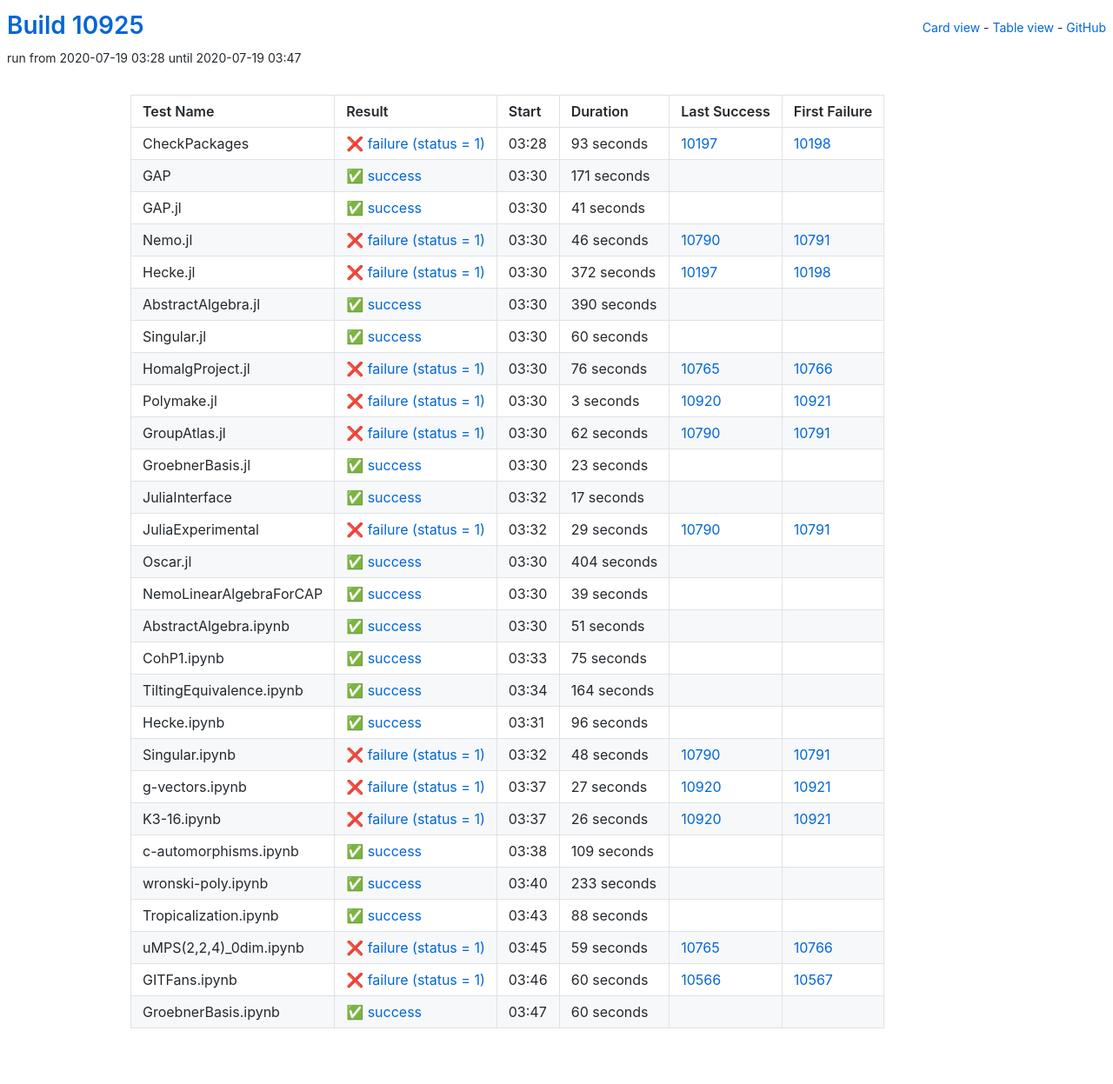
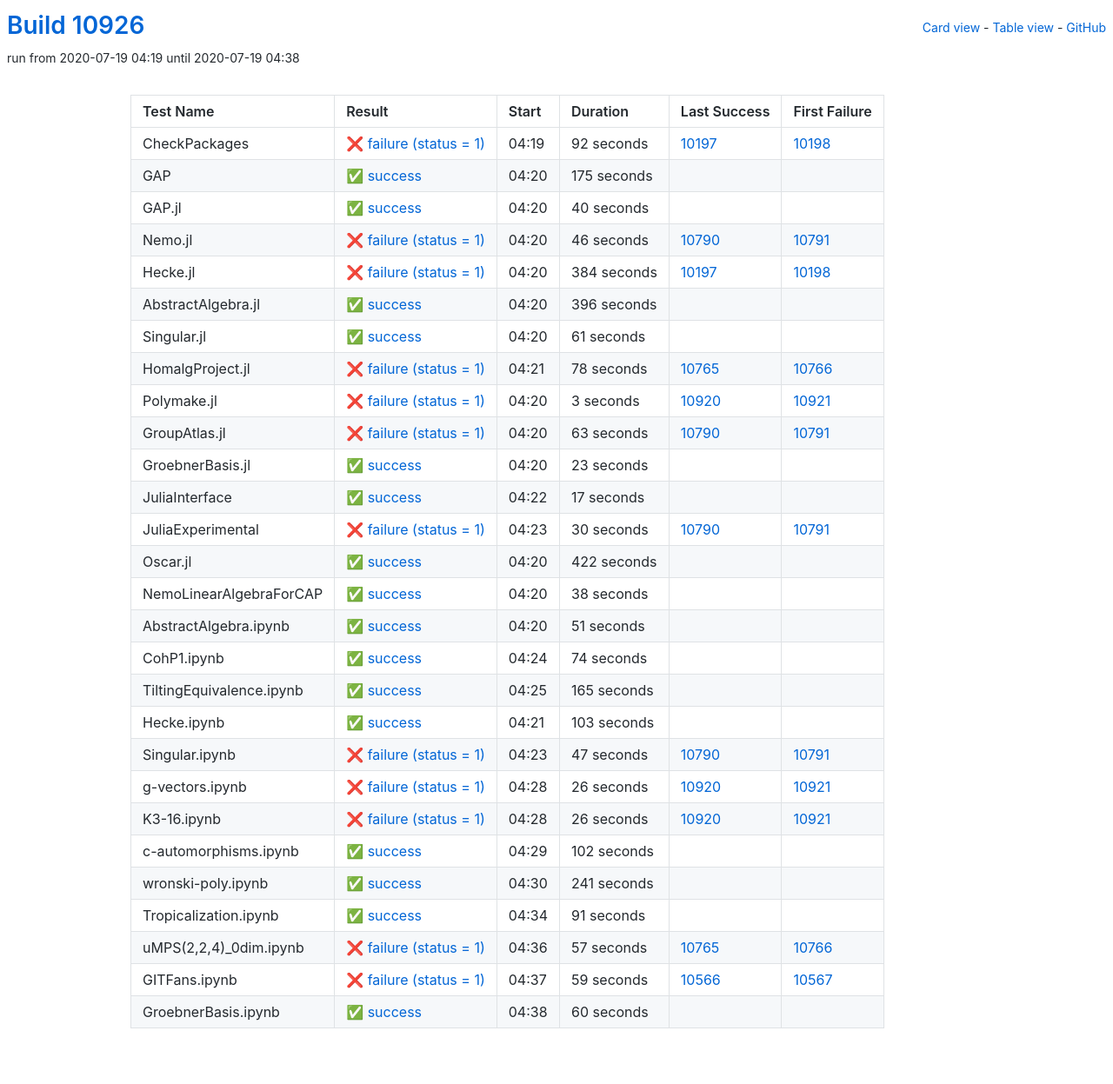
Before and after one commit to oscar-system/oscar-ci-status, a Jekyll site: the page built from table.html, in a window 1280 px wide. Shown: the whole page at 87% size. Built offline with Jekyll 4.4.1, drawn with Linux system fonts in a browser that asks for light colours.

Commit message:
Build #10926

```diff
--- a/_data/ci.yml
+++ b/_data/ci.yml
@@ -1,6 +1,6 @@
 ---
-build: 10925
-build_url: https://oscarci.mathematik.uni-kl.de/job/oscar/10925/
+build: 10926
+build_url: https://oscarci.mathematik.uni-kl.de/job/oscar/10926/
 job: oscar
 organization: oscar-system
 repo: oscar-ci-status
@@ -8,44 +8,44 @@
 tests:
 - name: CheckPackages
   id: checkpackages
-  log: https://oscarci.mathematik.uni-kl.de/job/oscar/10925/artifact/logs/build-10925/CheckPackages.log
-  start: 2020-07-19 03:28
+  log: https://oscarci.mathematik.uni-kl.de/job/oscar/10926/artifact/logs/build-10926/CheckPackages.log
+  start: 2020-07-19 04:19
   success: false
   exitcode: 1
   status: failure
-  duration: 93
+  duration: 92
   last_success: 10197
   last_success_url: https://oscarci.mathematik.uni-kl.de/job/oscar/10197/
   first_failure: 10198
   first_failure_url: https://oscarci.mathematik.uni-kl.de/job/oscar/10198/
 - name: GAP
   id: gap
-  log: https://oscarci.mathematik.uni-kl.de/job/oscar/10925/artifact/logs/build-10925/GAP.log
-  start: 2020-07-19 03:30
+  log: https://oscarci.mathematik.uni-kl.de/job/oscar/10926/artifact/logs/build-10926/GAP.log
+  start: 2020-07-19 04:20
   success: true
   exitcode: 0
   status: success
-  duration: 171
+  duration: 175
   last_success: false
   last_success_url:
   first_failure: false
   first_failure_url:
 - name: GAP.jl
   id: gap-jl
-  log: https://oscarci.mathematik.uni-kl.de/job/oscar/10925/artifact/logs/build-10925/GAP.jl.log
-  start: 2020-07-19 03:30
+  log: https://oscarci.mathematik.uni-kl.de/job/oscar/10926/artifact/logs/build-10926/GAP.jl.log
+  start: 2020-07-19 04:20
   success: true
   exitcode: 0
   status: success
-  duration: 41
+  duration: 40
   last_success: false
   last_success_url:
   first_failure: false
   first_failure_url:
 - name: Nemo.jl
   id: nemo-jl
-  log: https://oscarci.mathematik.uni-kl.de/job/oscar/10925/artifact/logs/build-10925/Nemo.jl.log
-  start: 2020-07-19 03:30
+  log: https://oscarci.mathematik.uni-kl.de/job/oscar/10926/artifact/logs/build-10926/Nemo.jl.log
+  start: 2020-07-19 04:20
   success: false
   exitcode: 1
   status: failure
@@ -56,56 +56,56 @@
   first_failure_url: https://oscarci.mathematik.uni-kl.de/job/oscar/10791/
 - name: Hecke.jl
   id: hecke-jl
-  log: https://oscarci.mathematik.uni-kl.de/job/oscar/10925/artifact/logs/build-10925/Hecke.jl.log
-  start: 2020-07-19 03:30
+  log: https://oscarci.mathematik.uni-kl.de/job/oscar/10926/artifact/logs/build-10926/Hecke.jl.log
+  start: 2020-07-19 04:20
   success: false
   exitcode: 1
   status: failure
-  duration: 372
+  duration: 384
   last_success: 10197
   last_success_url: https://oscarci.mathematik.uni-kl.de/job/oscar/10197/
   first_failure: 10198
   first_failure_url: https://oscarci.mathematik.uni-kl.de/job/oscar/10198/
 - name: AbstractAlgebra.jl
   id: abstractalgebra-jl
-  log: https://oscarci.mathematik.uni-kl.de/job/oscar/10925/artifact/logs/build-10925/AbstractAlgebra.jl.log
-  start: 2020-07-19 03:30
+  log: https://oscarci.mathematik.uni-kl.de/job/oscar/10926/artifact/logs/build-10926/AbstractAlgebra.jl.log
+  start: 2020-07-19 04:20
   success: true
   exitcode: 0
   status: success
-  duration: 390
+  duration: 396
   last_success: false
   last_success_url:
   first_failure: false
   first_failure_url:
 - name: Singular.jl
   id: singular-jl
-  log: https://oscarci.mathematik.uni-kl.de/job/oscar/10925/artifact/logs/build-10925/Singular.jl.log
-  start: 2020-07-19 03:30
+  log: https://oscarci.mathematik.uni-kl.de/job/oscar/10926/artifact/logs/build-10926/Singular.jl.log
+  start: 2020-07-19 04:20
   success: true
   exitcode: 0
   status: success
-  duration: 60
+  duration: 61
   last_success: false
   last_success_url:
   first_failure: false
   first_failure_url:
 - name: HomalgProject.jl
   id: homalgproject-jl
-  log: https://oscarci.mathematik.uni-kl.de/job/oscar/10925/artifact/logs/build-10925/HomalgProject.jl.log
-  start: 2020-07-19 03:30
+  log: https://oscarci.mathematik.uni-kl.de/job/oscar/10926/artifact/logs/build-10926/HomalgProject.jl.log
+  start: 2020-07-19 04:21
   success: false
   exitcode: 1
   status: failure
-  duration: 76
+  duration: 78
   last_success: 10765
   last_success_url: https://oscarci.mathematik.uni-kl.de/job/oscar/10765/
   first_failure: 10766
   first_failure_url: https://oscarci.mathematik.uni-kl.de/job/oscar/10766/
 - name: Polymake.jl
   id: polymake-jl
-  log: https://oscarci.mathematik.uni-kl.de/job/oscar/10925/artifact/logs/build-10925/Polymake.jl.log
-  start: 2020-07-19 03:30
+  log: https://oscarci.mathematik.uni-kl.de/job/oscar/10926/artifact/logs/build-10926/Polymake.jl.log
+  start: 2020-07-19 04:20
   success: false
   exitcode: 1
   status: failure
@@ -116,20 +116,20 @@
   first_failure_url: https://oscarci.mathematik.uni-kl.de/job/oscar/10921/
 - name: GroupAtlas.jl
   id: groupatlas-jl
-  log: https://oscarci.mathematik.uni-kl.de/job/oscar/10925/artifact/logs/build-10925/GroupAtlas.jl.log
-  start: 2020-07-19 03:30
+  log: https://oscarci.mathematik.uni-kl.de/job/oscar/10926/artifact/logs/build-10926/GroupAtlas.jl.log
+  start: 2020-07-19 04:20
   success: false
   exitcode: 1
   status: failure
-  duration: 62
+  duration: 63
   last_success: 10790
   last_success_url: https://oscarci.mathematik.uni-kl.de/job/oscar/10790/
   first_failure: 10791
   first_failure_url: https://oscarci.mathematik.uni-kl.de/job/oscar/10791/
 - name: GroebnerBasis.jl
   id: groebnerbasis-jl
-  log: https://oscarci.mathematik.uni-kl.de/job/oscar/10925/artifact/logs/build-10925/GroebnerBasis.jl.log
-  start: 2020-07-19 03:30
+  log: https://oscarci.mathematik.uni-kl.de/job/oscar/10926/artifact/logs/build-10926/GroebnerBasis.jl.log
+  start: 2020-07-19 04:20
   success: true
   exitcode: 0
   status: success
@@ -140,8 +140,8 @@
   first_failure_url:
 - name: JuliaInterface
   id: juliainterface
-  log: https://oscarci.mathematik.uni-kl.de/job/oscar/10925/artifact/logs/build-10925/JuliaInterface.log
-  start: 2020-07-19 03:32
+  log: https://oscarci.mathematik.uni-kl.de/job/oscar/10926/artifact/logs/build-10926/JuliaInterface.log
+  start: 2020-07-19 04:22
   success: true
   exitcode: 0
   status: success
@@ -152,44 +152,44 @@
   first_failure_url:
 - name: JuliaExperimental
   id: juliaexperimental
-  log: https://oscarci.mathematik.uni-kl.de/job/oscar/10925/artifact/logs/build-10925/JuliaExperimental.log
-  start: 2020-07-19 03:32
+  log: https://oscarci.mathematik.uni-kl.de/job/oscar/10926/artifact/logs/build-10926/JuliaExperimental.log
+  start: 2020-07-19 04:23
   success: false
   exitcode: 1
   status: failure
-  duration: 29
+  duration: 30
   last_success: 10790
   last_success_url: https://oscarci.mathematik.uni-kl.de/job/oscar/10790/
   first_failure: 10791
   first_failure_url: https://oscarci.mathematik.uni-kl.de/job/oscar/10791/
 - name: Oscar.jl
   id: oscar-jl
-  log: https://oscarci.mathematik.uni-kl.de/job/oscar/10925/artifact/logs/build-10925/Oscar.jl.log
-  start: 2020-07-19 03:30
+  log: https://oscarci.mathematik.uni-kl.de/job/oscar/10926/artifact/logs/build-10926/Oscar.jl.log
+  start: 2020-07-19 04:20
   success: true
   exitcode: 0
   status: success
-  duration: 404
+  duration: 422
   last_success: false
   last_success_url:
   first_failure: false
   first_failure_url:
 - name: NemoLinearAlgebraForCAP
   id: nemolinearalgebraforcap
-  log: https://oscarci.mathematik.uni-kl.de/job/oscar/10925/artifact/logs/build-10925/NemoLinearAlgebraForCAP.log
-  start: 2020-07-19 03:30
+  log: https://oscarci.mathematik.uni-kl.de/job/oscar/10926/artifact/logs/build-10926/NemoLinearAlgebraForCAP.log
+  start: 2020-07-19 04:20
   success: true
   exitcode: 0
   status: success
-  duration: 39
+  duration: 38
   last_success: false
   last_success_url:
   first_failure: false
   first_failure_url:
 - name: AbstractAlgebra.ipynb
   id: abstractalgebra-ipynb
-  log: https://oscarci.mathematik.uni-kl.de/job/oscar/10925/artifact/logs/build-10925/AbstractAlgebra.ipynb.log
-  start: 2020-07-19 03:30
+  log: https://oscarci.mathematik.uni-kl.de/job/oscar/10926/artifact/logs/build-10926/AbstractAlgebra.ipynb.log
+  start: 2020-07-19 04:20
   success: true
   exitcode: 0
   status: success
@@ -200,68 +200,68 @@
   first_failure_url:
 - name: CohP1.ipynb
   id: cohp1-ipynb
-  log: https://oscarci.mathematik.uni-kl.de/job/oscar/10925/artifact/logs/build-10925/CohP1.ipynb.log
-  start: 2020-07-19 03:33
+  log: https://oscarci.mathematik.uni-kl.de/job/oscar/10926/artifact/logs/build-10926/CohP1.ipynb.log
+  start: 2020-07-19 04:24
   success: true
   exitcode: 0
   status: success
-  duration: 75
+  duration: 74
   last_success: false
   last_success_url:
   first_failure: false
   first_failure_url:
 - name: TiltingEquivalence.ipynb
   id: tiltingequivalence-ipynb
-  log: https://oscarci.mathematik.uni-kl.de/job/oscar/10925/artifact/logs/build-10925/TiltingEquivalence.ipynb.log
-  start: 2020-07-19 03:34
+  log: https://oscarci.mathematik.uni-kl.de/job/oscar/10926/artifact/logs/build-10926/TiltingEquivalence.ipynb.log
+  start: 2020-07-19 04:25
   success: true
   exitcode: 0
   status: success
-  duration: 164
+  duration: 165
   last_success: false
   last_success_url:
   first_failure: false
   first_failure_url:
 - name: Hecke.ipynb
   id: hecke-ipynb
-  log: https://oscarci.mathematik.uni-kl.de/job/oscar/10925/artifact/logs/build-10925/Hecke.ipynb.log
-  start: 2020-07-19 03:31
+  log: https://oscarci.mathematik.uni-kl.de/job/oscar/10926/artifact/logs/build-10926/Hecke.ipynb.log
+  start: 2020-07-19 04:21
   success: true
   exitcode: 0
   status: success
-  duration: 96
+  duration: 103
   last_success: false
   last_success_url:
   first_failure: false
   first_failure_url:
 - name: Singular.ipynb
   id: singular-ipynb
-  log: https://oscarci.mathematik.uni-kl.de/job/oscar/10925/artifact/logs/build-10925/Singular.ipynb.log
-  start: 2020-07-19 03:32
+  log: https://oscarci.mathematik.uni-kl.de/job/oscar/10926/artifact/logs/build-10926/Singular.ipynb.log
+  start: 2020-07-19 04:23
   success: false
   exitcode: 1
   status: failure
-  duration: 48
+  duration: 47
   last_success: 10790
   last_success_url: https://oscarci.mathematik.uni-kl.de/job/oscar/10790/
   first_failure: 10791
   first_failure_url: https://oscarci.mathematik.uni-kl.de/job/oscar/10791/
 - name: g-vectors.ipynb
   id: g-vectors-ipynb
-  log: https://oscarci.mathematik.uni-kl.de/job/oscar/10925/artifact/logs/build-10925/g-vectors.ipynb.log
-  start: 2020-07-19 03:37
+  log: https://oscarci.mathematik.uni-kl.de/job/oscar/10926/artifact/logs/build-10926/g-vectors.ipynb.log
+  start: 2020-07-19 04:28
   success: false
   exitcode: 1
   status: failure
-  duration: 27
+  duration: 26
   last_success: 10920
   last_success_url: https://oscarci.mathematik.uni-kl.de/job/oscar/10920/
   first_failure: 10921
   first_failure_url: https://oscarci.mathematik.uni-kl.de/job/oscar/10921/
 - name: K3-16.ipynb
   id: k3-16-ipynb
-  log: https://oscarci.mathematik.uni-kl.de/job/oscar/10925/artifact/logs/build-10925/K3-16.ipynb.log
-  start: 2020-07-19 03:37
+  log: https://oscarci.mathematik.uni-kl.de/job/oscar/10926/artifact/logs/build-10926/K3-16.ipynb.log
+  start: 2020-07-19 04:28
   success: false
   exitcode: 1
   status: failure
@@ -272,68 +272,68 @@
   first_failure_url: https://oscarci.mathematik.uni-kl.de/job/oscar/10921/
 - name: c-automorphisms.ipynb
   id: c-automorphisms-ipynb
-  log: https://oscarci.mathematik.uni-kl.de/job/oscar/10925/artifact/logs/build-10925/c-automorphisms.ipynb.log
-  start: 2020-07-19 03:38
+  log: https://oscarci.mathematik.uni-kl.de/job/oscar/10926/artifact/logs/build-10926/c-automorphisms.ipynb.log
+  start: 2020-07-19 04:29
   success: true
   exitcode: 0
   status: success
-  duration: 109
+  duration: 102
   last_success: false
   last_success_url:
   first_failure: false
   first_failure_url:
 - name: wronski-poly.ipynb
   id: wronski-poly-ipynb
-  log: https://oscarci.mathematik.uni-kl.de/job/oscar/10925/artifact/logs/build-10925/wronski-poly.ipynb.log
-  start: 2020-07-19 03:40
+  log: https://oscarci.mathematik.uni-kl.de/job/oscar/10926/artifact/logs/build-10926/wronski-poly.ipynb.log
+  start: 2020-07-19 04:30
   success: true
   exitcode: 0
   status: success
-  duration: 233
+  duration: 241
   last_success: false
   last_success_url:
   first_failure: false
   first_failure_url:
 - name: Tropicalization.ipynb
   id: tropicalization-ipynb
-  log: https://oscarci.mathematik.uni-kl.de/job/oscar/10925/artifact/logs/build-10925/Tropicalization.ipynb.log
-  start: 2020-07-19 03:43
+  log: https://oscarci.mathematik.uni-kl.de/job/oscar/10926/artifact/logs/build-10926/Tropicalization.ipynb.log
+  start: 2020-07-19 04:34
   success: true
   exitcode: 0
   status: success
-  duration: 88
+  duration: 91
   last_success: false
   last_success_url:
   first_failure: false
   first_failure_url:
 - name: uMPS(2,2,4)_0dim.ipynb
   id: umps-2-2-4-0dim-ipynb
-  log: https://oscarci.mathematik.uni-kl.de/job/oscar/10925/artifact/logs/build-10925/uMPS-2-2-4-_0dim.ipynb.log
-  start: 2020-07-19 03:45
+  log: https://oscarci.mathematik.uni-kl.de/job/oscar/10926/artifact/logs/build-10926/uMPS-2-2-4-_0dim.ipynb.log
+  start: 2020-07-19 04:36
   success: false
   exitcode: 1
   status: failure
-  duration: 59
+  duration: 57
   last_success: 10765
   last_success_url: https://oscarci.mathematik.uni-kl.de/job/oscar/10765/
   first_failure: 10766
   first_failure_url: https://oscarci.mathematik.uni-kl.de/job/oscar/10766/
 - name: GITFans.ipynb
   id: gitfans-ipynb
-  log: https://oscarci.mathematik.uni-kl.de/job/oscar/10925/artifact/logs/build-10925/GITFans.ipynb.log
-  start: 2020-07-19 03:46
+  log: https://oscarci.mathematik.uni-kl.de/job/oscar/10926/artifact/logs/build-10926/GITFans.ipynb.log
+  start: 2020-07-19 04:37
   success: false
   exitcode: 1
   status: failure
-  duration: 60
+  duration: 59
   last_success: 10566
   last_success_url: https://oscarci.mathematik.uni-kl.de/job/oscar/10566/
   first_failure: 10567
   first_failure_url: https://oscarci.mathematik.uni-kl.de/job/oscar/10567/
 - name: GroebnerBasis.ipynb
   id: groebnerbasis-ipynb
-  log: https://oscarci.mathematik.uni-kl.de/job/oscar/10925/artifact/logs/build-10925/GroebnerBasis.ipynb.log
-  start: 2020-07-19 03:47
+  log: https://oscarci.mathematik.uni-kl.de/job/oscar/10926/artifact/logs/build-10926/GroebnerBasis.ipynb.log
+  start: 2020-07-19 04:38
   success: true
   exitcode: 0
   status: success
```
Also changed, not shown: README.md.
